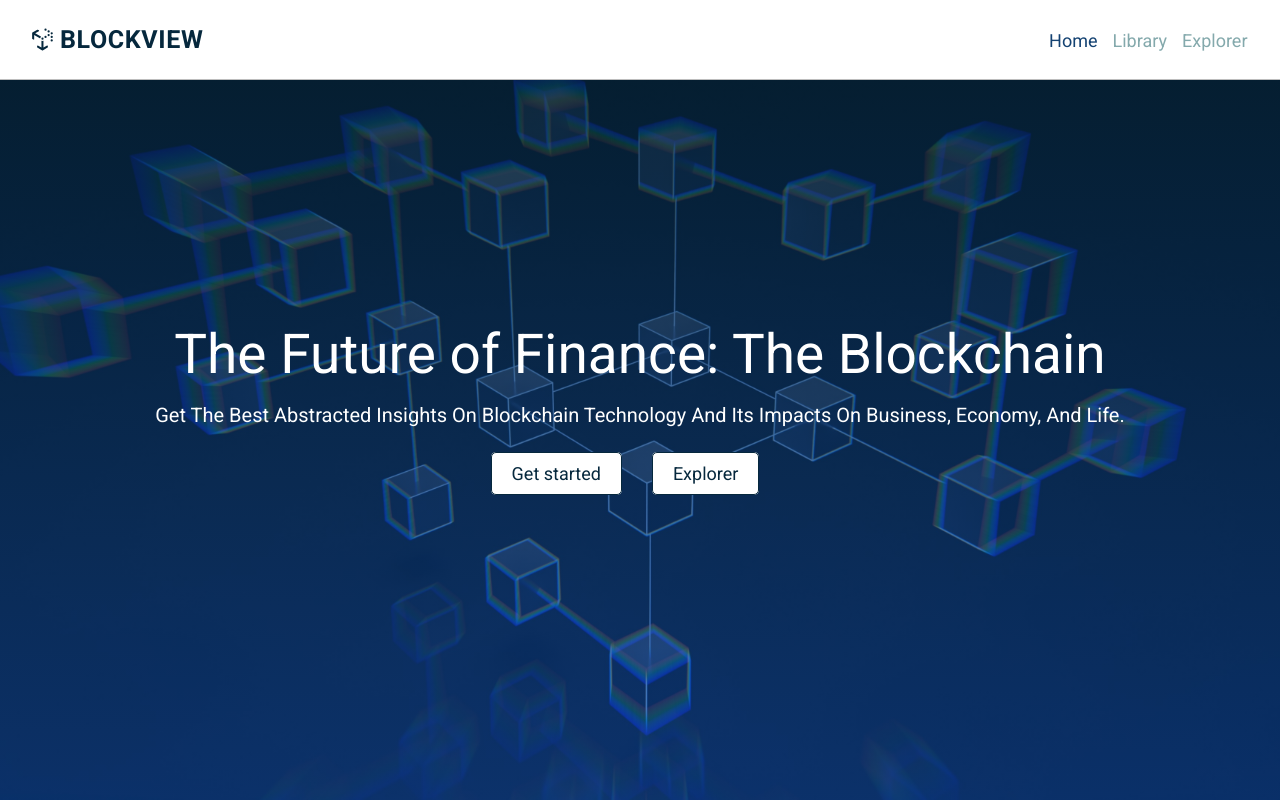
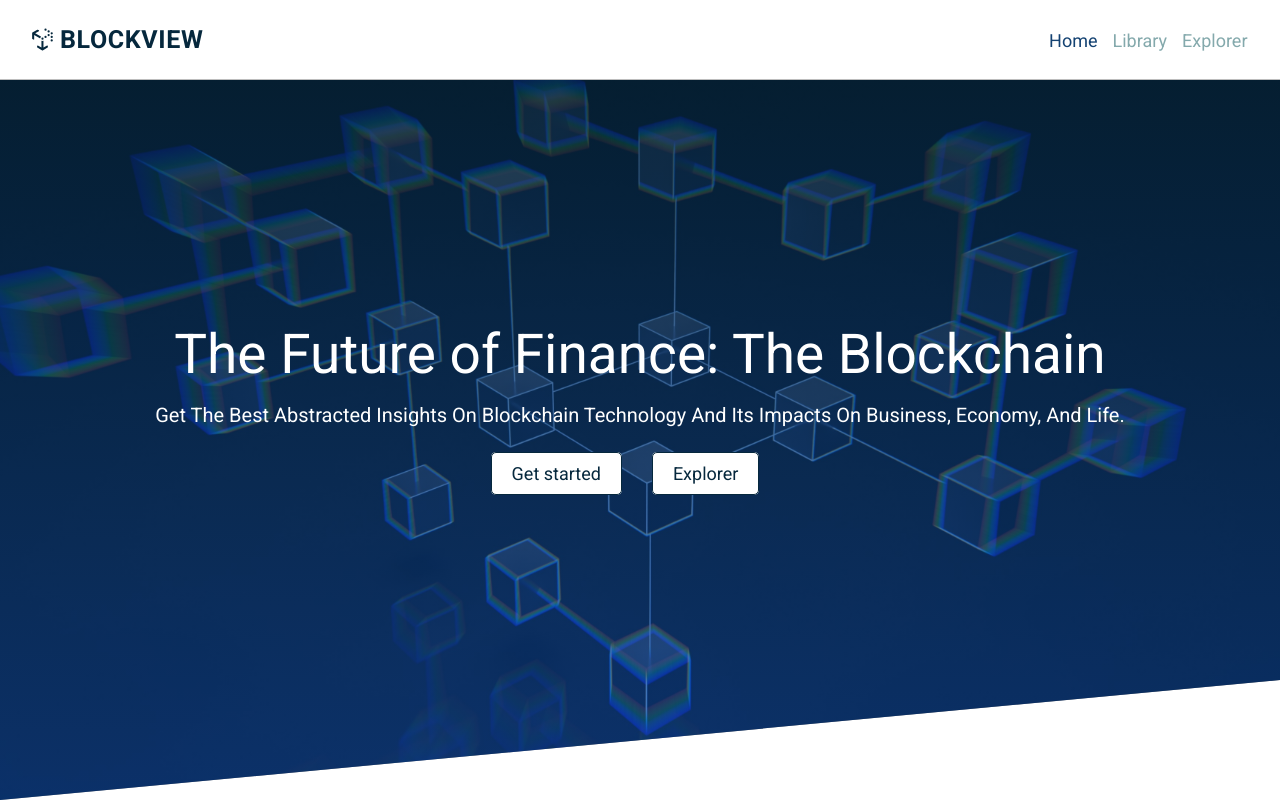
Before and after one commit to ejim11/Blockview, a Next.js app: page /home in a window 1280 px wide. Shown: the top 802 px of the page. Built offline with nearby package versions, Linux system fonts and the light colour scheme.

Commit message:
made styling changes to the home page

```diff
--- a/components/Layout.tsx
+++ b/components/Layout.tsx
@@ -17,13 +17,13 @@ const Layout: React.FC<{ children: React.ReactNode }> = ({ children }) => {
 
   const routePath: string = useRouter().pathname;
 
-  const toggleNavDisplay = () => {
-    setDisplayNav((prevState) => !prevState);
+  const toggleNavDisplay = ():void => {
+    setDisplayNav((prevState:boolean) => !prevState);
   };
 
   return (
     <div className="sm:relative w-screen ">
-      <header className="flex items-center h-[8rem] sm:h-[7rem] px-[3rem] sm:px-[2rem] fixed top-0 left-0 w-full bg-color-white border-b border-color-border">
+      <header className="flex items-center h-[8rem] sm:h-[7rem] px-[3rem] sm:px-[2rem] fixed top-0 left-0 w-full bg-color-white border-b border-color-border z-50">
         <Link href={"/home"} className="flex items-center">
         <FaUncharted className="text-color-dark-blue mr-2 w-[2.5rem] h-[2.5rem]" />
         <p className="text-color-dark-blue text-[2.5rem] font-bold tracking-wide">
--- a/pages/home/index.tsx
+++ b/pages/home/index.tsx
@@ -47,7 +47,7 @@ export default function Home() {
       backgroundSize: "cover",
       backgroundPosition: "center",
       backgroundAttachment: "fixed"
-    }} className="home   h-screen text-color-white flex flex-col items-center justify-center text-center px-8 sm:px5">
+    }} className="home home-page-clip   h-screen text-color-white flex flex-col items-center justify-center text-center px-8 sm:px5">
           <h1 className="text-[5.5rem] sm:text-[3.5rem]">
             The Future of Finance: The Blockchain
           </h1>
--- a/styles/globals.css
+++ b/styles/globals.css
@@ -71,3 +71,7 @@ input {
 .Toastify__toast--error {
   font-size: 1.7rem;
 }
+
+.home-page-clip{
+  clip-path: polygon(0 0, 100% 0, 100% 85%, 0% 100%);
+}
```
Also changed, not shown: 1 other file (tests, documents, lock files or other folders).
